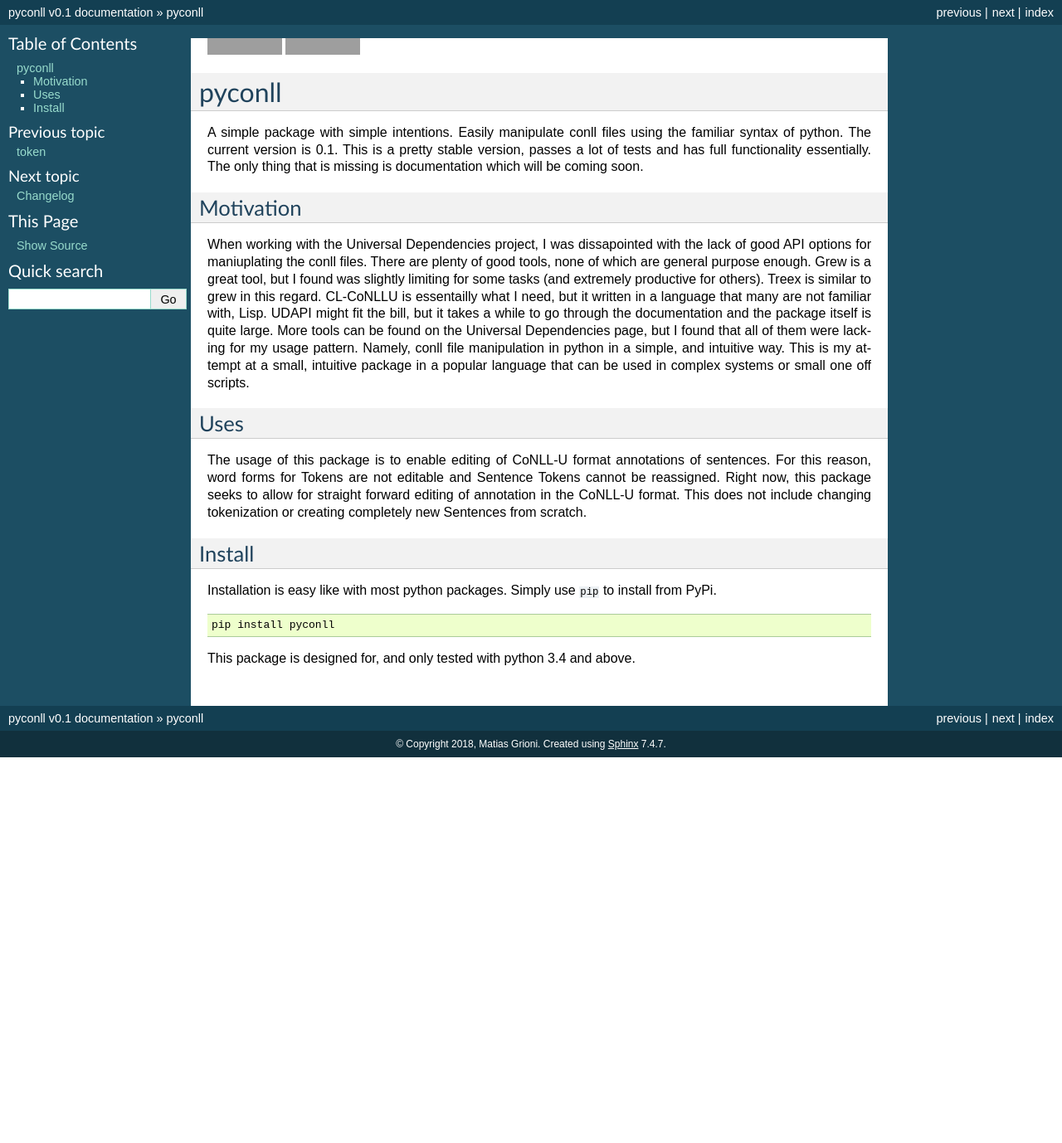
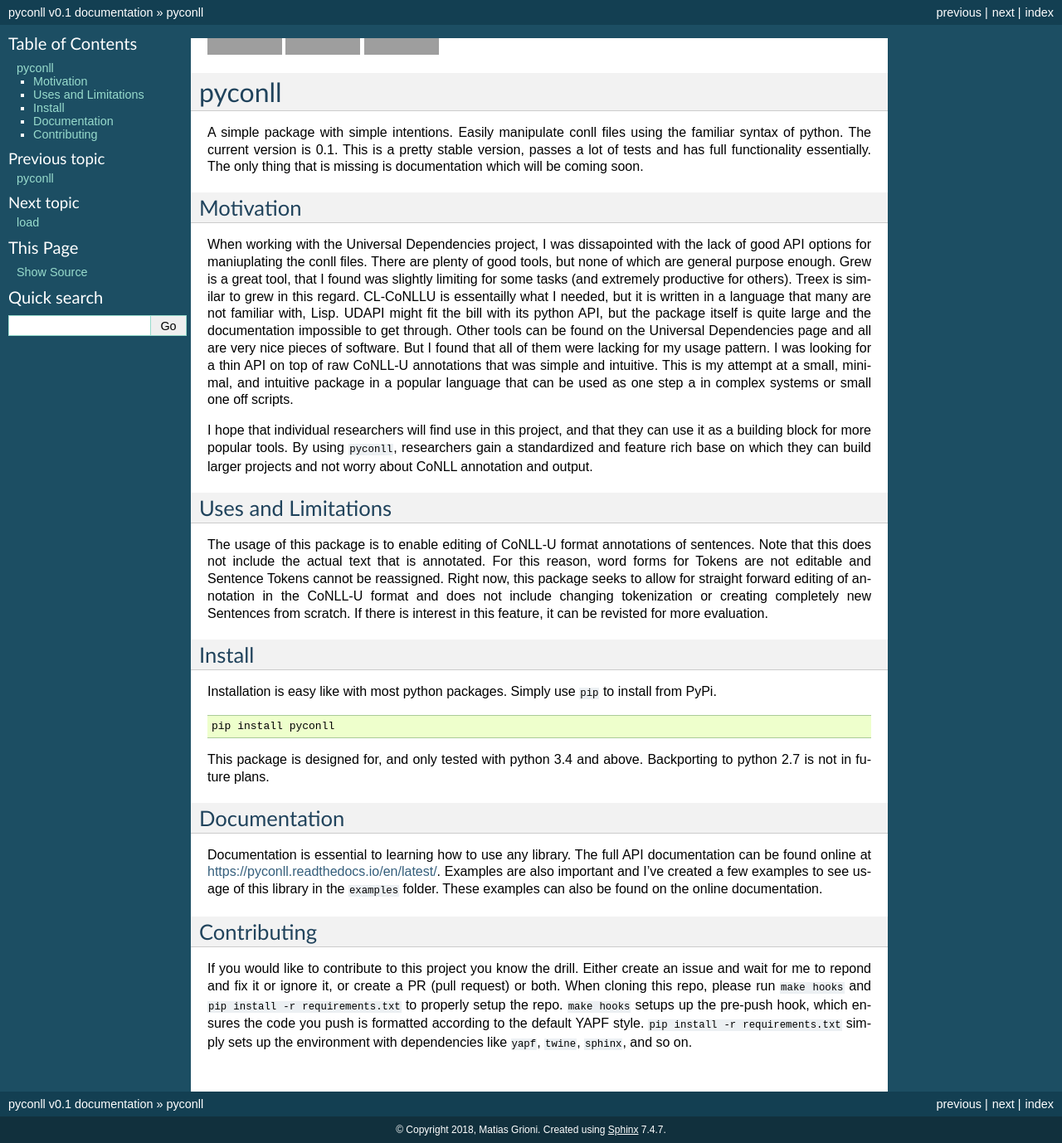
Before and after one commit to pyconll/pyconll, a Sphinx documentation site: the page built from docs/readme.rst, in a window 1280 px wide. Shown: the whole page at 83% size. Built offline with Sphinx 7.4.7, drawn with Linux system fonts in a browser that asks for light colours; before the commit the page ends 913 px from its top, so only the background shows below that; grey boxes are pictures that could not be loaded.

Commit message:
Add more README stuff.

```diff
--- a/CHANGELOG.rst
+++ b/CHANGELOG.rst
@@ -1,4 +1,4 @@
-Changelog
+CHANGELOG
 =========
 
 All notable changes to this project will be documented in this file.
--- a/README.rst
+++ b/README.rst
@@ -1,4 +1,4 @@
-|Build Status| |Coverage Status|
+|Build Status| |Coverage Status| |Documentation Status|
 
 pyconll
 -------
@@ -14,28 +14,37 @@
 
 When working with the Universal Dependencies project, I was dissapointed
 with the lack of good API options for maniuplating the conll files.
-There are plenty of good tools, none of which are general purpose
-enough. Grew is a great tool, but I found was slightly limiting for some
-tasks (and extremely productive for others). Treex is similar to grew in
-this regard. CL-CoNLLU is essentailly what I need, but it written in a
-language that many are not familiar with, Lisp. UDAPI might fit the
-bill, but it takes a while to go through the documentation and the
-package itself is quite large. More tools can be found on the Universal
-Dependencies page, but I found that all of them were lacking for my
-usage pattern. Namely, conll file manipulation in python in a simple,
-and intuitive way. This is my attempt at a small, intuitive package in a
-popular language that can be used in complex systems or small one off
-scripts.
+There are plenty of good tools, but none of which are general purpose
+enough. Grew is a great tool, that I found was slightly limiting for
+some tasks (and extremely productive for others). Treex is similar to
+grew in this regard. CL-CoNLLU is essentailly what I needed, but it is
+written in a language that many are not familiar with, Lisp. UDAPI might
+fit the bill with its python API, but the package itself is quite large
+and the documentation impossible to get through. Other tools can be
+found on the Universal Dependencies page and all are very nice pieces of
+software. But I found that all of them were lacking for my usage
+pattern. I was looking for a thin API on top of raw CoNLL-U annotations
+that was simple and intuitive. This is my attempt at a small, minimal,
+and intuitive package in a popular language that can be used as one step
+a in complex systems or small one off scripts.
 
-Uses
-~~~~
+I hope that individual researchers will find use in this project, and
+that they can use it as a building block for more popular tools. By
+using ``pyconll``, researchers gain a standardized and feature rich base
+on which they can build larger projects and not worry about CoNLL
+annotation and output.
+
+Uses and Limitations
+~~~~~~~~~~~~~~~~~~~~
 
 The usage of this package is to enable editing of CoNLL-U format
-annotations of sentences. For this reason, word forms for Tokens are not
+annotations of sentences. Note that this does not include the actual
+text that is annotated. For this reason, word forms for Tokens are not
 editable and Sentence Tokens cannot be reassigned. Right now, this
 package seeks to allow for straight forward editing of annotation in the
-CoNLL-U format. This does not include changing tokenization or creating
-completely new Sentences from scratch.
+CoNLL-U format and does not include changing tokenization or creating
+completely new Sentences from scratch. If there is interest in this
+feature, it can be revisted for more evaluation.
 
 Install
 ~~~~~~~
@@ -48,8 +57,34 @@
     pip install pyconll
 
 This package is designed for, and only tested with python 3.4 and above.
+Backporting to python 2.7 is not in future plans.
+
+Documentation
+~~~~~~~~~~~~~
+
+Documentation is essential to learning how to use any library. The full
+API documentation can be found online at
+https://pyconll.readthedocs.io/en/latest/. Examples are also important
+and I've created a few examples to see usage of this library in the
+``examples`` folder. These examples can also be found on the online
+documentation.
+
+Contributing
+~~~~~~~~~~~~
+
+If you would like to contribute to this project you know the drill.
+Either create an issue and wait for me to repond and fix it or ignore
+it, or create a PR (pull request) or both. When cloning this repo,
+please run ``make hooks`` and ``pip install -r requirements.txt`` to
+properly setup the repo. ``make hooks`` setups up the pre-push hook,
+which ensures the code you push is formatted according to the default
+YAPF style. ``pip install -r requirements.txt`` simply sets up the
+environment with dependencies like ``yapf``, ``twine``, ``sphinx``, and
+so on.
 
 .. |Build Status| image:: https://travis-ci.org/matgrioni/pyconll.svg?branch=master
    :target: https://travis-ci.org/matgrioni/pyconll
 .. |Coverage Status| image:: https://coveralls.io/repos/github/matgrioni/pyconll/badge.svg?branch=master
    :target: https://coveralls.io/github/matgrioni/pyconll?branch=master
+.. |Documentation Status| image:: https://readthedocs.org/projects/pyconll/badge/?version=latest
+   :target: https://pyconll.readthedocs.io/en/latest/?badge=latest
```
Also changed, not shown: CHANGELOG.md (+1 -1 lines), README.md (+17 -4 lines), docs/index.rst (+4 -4 lines), 1 other file.
